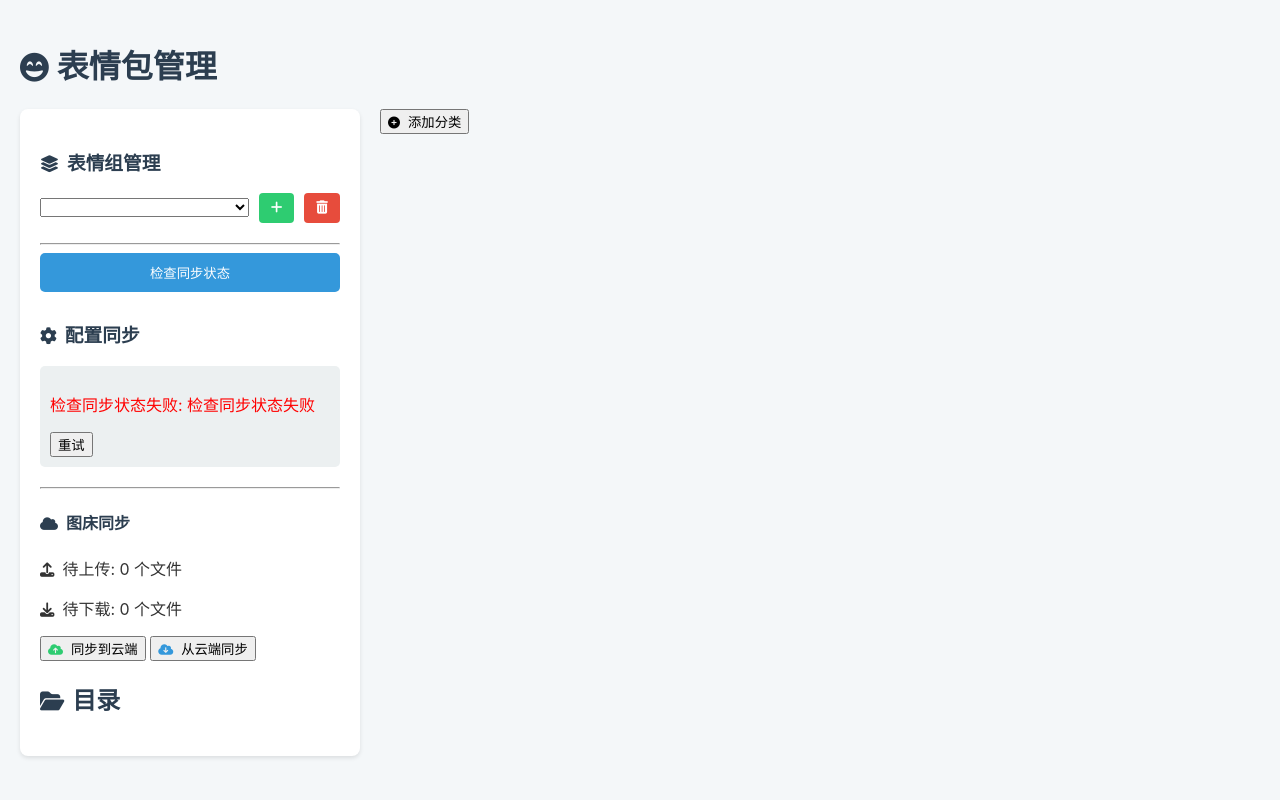
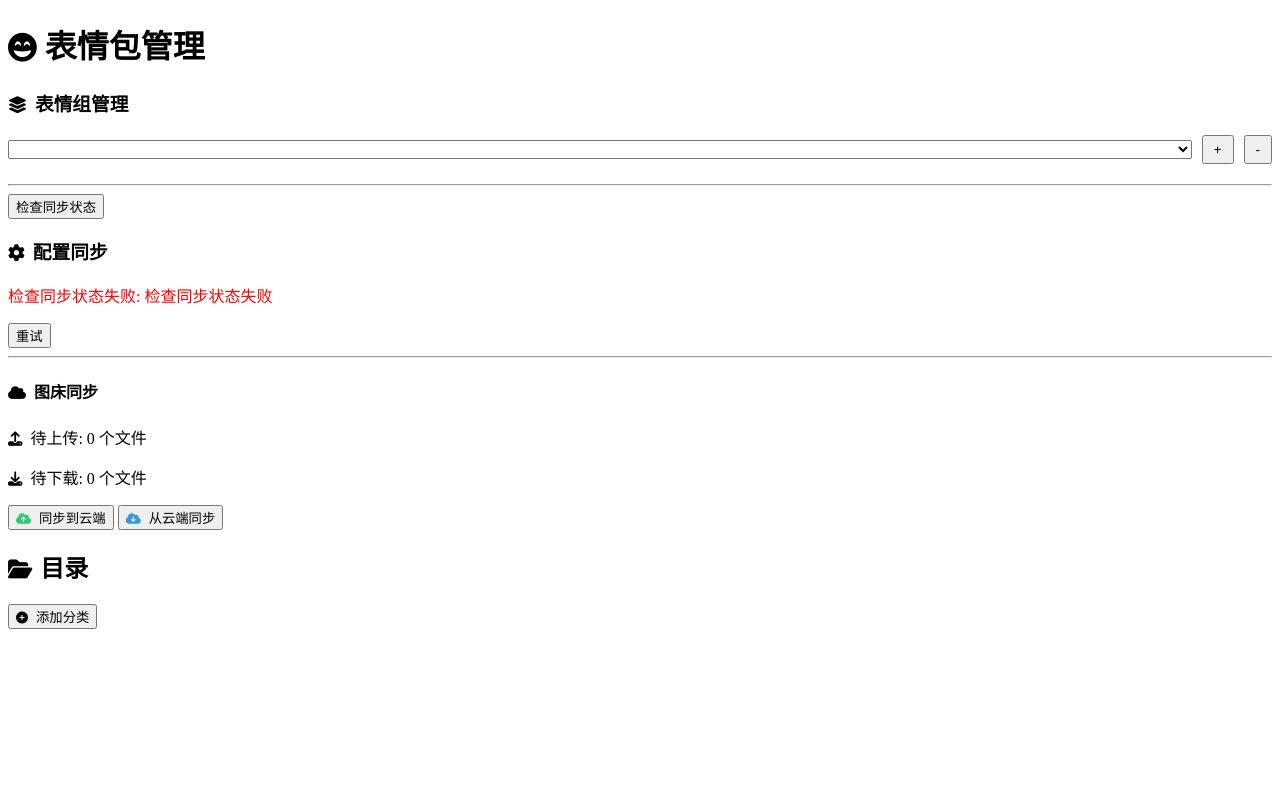
Before and after one commit to yukikazechan/astrbot_plugin_meme_manager, a Python web app: template templates/index.html in a window 1280 px wide. Run offline with Jinja, Linux system fonts and the light colour scheme; the template is opened without the code that fills it, so the values that code supplies are empty.

Commit message:
refactor: 恢复原始 UI 并以最小侵入性方式添加表情组切换功能

```diff
--- a/static/css/styles.css
+++ /dev/null
@@ -1,128 +0,0 @@
-body {
-  font-family: -apple-system, BlinkMacSystemFont, "Segoe UI", Roboto, "Helvetica Neue", Arial, sans-serif;
-  background-color: #f4f7f9;
-  color: #333;
-  margin: 0;
-  padding: 20px;
-}
-
-h1, h2, h3, h4 {
-  color: #2c3e50;
-}
-
-.container {
-  display: flex;
-  gap: 20px;
-}
-
-.left-panel {
-  width: 300px;
-  flex-shrink: 0;
-  background: #fff;
-  padding: 20px;
-  border-radius: 8px;
-  box-shadow: 0 2px 4px rgba(0,0,0,0.1);
-  align-self: flex-start;
-}
-
-#content {
-  flex-grow: 1;
-}
-
-.group-panel, .sync-panel {
-  margin-bottom: 20px;
-}
-
-.group-controls {
-  display: flex;
-  gap: 10px;
-  align-items: center;
-}
-
-#group-select {
-  flex-grow: 1;
-}
-
-.btn {
-  padding: 8px 12px;
-  border: none;
-  border-radius: 4px;
-  cursor: pointer;
-  color: #fff;
-  display: inline-flex;
-  align-items: center;
-  justify-content: center;
-}
-
-.btn-success {
-  background-color: #2ecc71;
-}
-
-.btn-danger {
-  background-color: #e74c3c;
-}
-
-.sync-buttons button {
-    width: 100%;
-    padding: 10px;
-    background-color: #3498db;
-    color: white;
-    border: none;
-    border-radius: 5px;
-    cursor: pointer;
-    margin-bottom: 10px;
-}
-
-.sync-buttons button:hover {
-    background-color: #2980b9;
-}
-
-#sync-status {
-    margin-top: 10px;
-    padding: 10px;
-    background-color: #ecf0f1;
-    border-radius: 5px;
-}
-
-.status-section h4 {
-    margin-top: 0;
-}
-
-.status-section ul {
-    list-style-type: none;
-    padding-left: 0;
-}
-
-.status-section li {
-    display: flex;
-    justify-content: space-between;
-    align-items: center;
-    padding: 5px 0;
-}
-
-.action-buttons button {
-    margin-left: 5px;
-}
-
-.main-sync-btn {
-    width: 100%;
-    margin-top: 10px;
-    background-color: #f39c12 !important;
-}
-.main-sync-btn:hover {
-    background-color: #e67e22 !important;
-}
-
-.category {
-  background: #fff;
-  padding: 20px;
-  border-radius: 8px;
-  box-shadow: 0 2px 4px rgba(0,0,0,0.1);
-  margin-bottom: 20px;
-}
-
-.category-header {
-    display: flex;
-    justify-content: space-between;
-    align-items: center;
-}
--- a/static/js/script.js
+++ b/static/js/script.js
@@ -778,7 +778,11 @@
         const data = await response.json();
         if (!response.ok) throw new Error(data.message);
         alert(data.message);
-        fetchGroups();
+        await fetchGroups();
+        // 切换到新创建的组
+        const groupSelect = document.getElementById("group-select");
+        groupSelect.value = groupName;
+        await groupSelect.dispatchEvent(new Event('change'));
       } catch (error) {
         console.error("创建表情组失败:", error);
         alert("创建表情组失败: " + error.message);
@@ -799,7 +803,6 @@
         const data = await response.json();
         if (!response.ok) throw new Error(data.message);
         alert(data.message);
-        fetchGroups();
         location.reload();
       } catch (error) {
         console.error("删除表情组失败:", error);
@@ -807,7 +810,6 @@
       }
     }
   });
-
 
   // 初始化加载数据
   async function initialize() {
@@ -840,7 +842,7 @@
   }
 
   // 在 DOMContentLoaded 事件中调用 loadCategories
-  // loadCategories(); // 页面加载时获取类别, 已合并到 initialize
+  loadCategories(); // 页面加载时获取类别
 
   // 检查图床同步状态
   async function checkImgHostSyncStatus() {
@@ -942,11 +944,11 @@
   // 绑定事件
   document
     .getElementById("check-sync-btn")
-    .addEventListener("click", checkSyncStatus);
+    .addEventListener("click", checkImgHostSyncStatus);
   document
     .getElementById("upload-sync-btn")
-    .addEventListener("click", syncToRemote);
+    .addEventListener("click", syncImgHostToRemote);
   document
     .getElementById("download-sync-btn")
-    .addEventListener("click", syncFromRemote);
+    .addEventListener("click", syncImgHostFromRemote);
 });
--- a/templates/index.html
+++ b/templates/index.html
@@ -31,13 +31,12 @@
     <h1><i class="fas fa-face-grin-beam icon"></i>表情包管理</h1>
     <div class="container">
       <div class="left-panel">
-        <!-- 表情组管理 -->
-        <div class="group-panel">
+        <div class="group-panel" style="margin-bottom: 20px;">
           <h3><i class="fas fa-layer-group icon"></i>表情组管理</h3>
-          <div class="group-controls">
-            <select id="group-select" class="form-control"></select>
-            <button id="create-group-btn" class="btn btn-success"><i class="fas fa-plus"></i></button>
-            <button id="delete-group-btn" class="btn btn-danger"><i class="fas fa-trash-alt"></i></button>
+          <div class="group-controls" style="display: flex; gap: 10px; align-items: center;">
+            <select id="group-select" style="flex-grow: 1;"></select>
+            <button id="create-group-btn" title="创建新组" style="padding: 5px 10px;">+</button>
+            <button id="delete-group-btn" title="删除当前组" style="padding: 5px 10px;">-</button>
           </div>
         </div>
         <hr class="sync-divider" />
```
